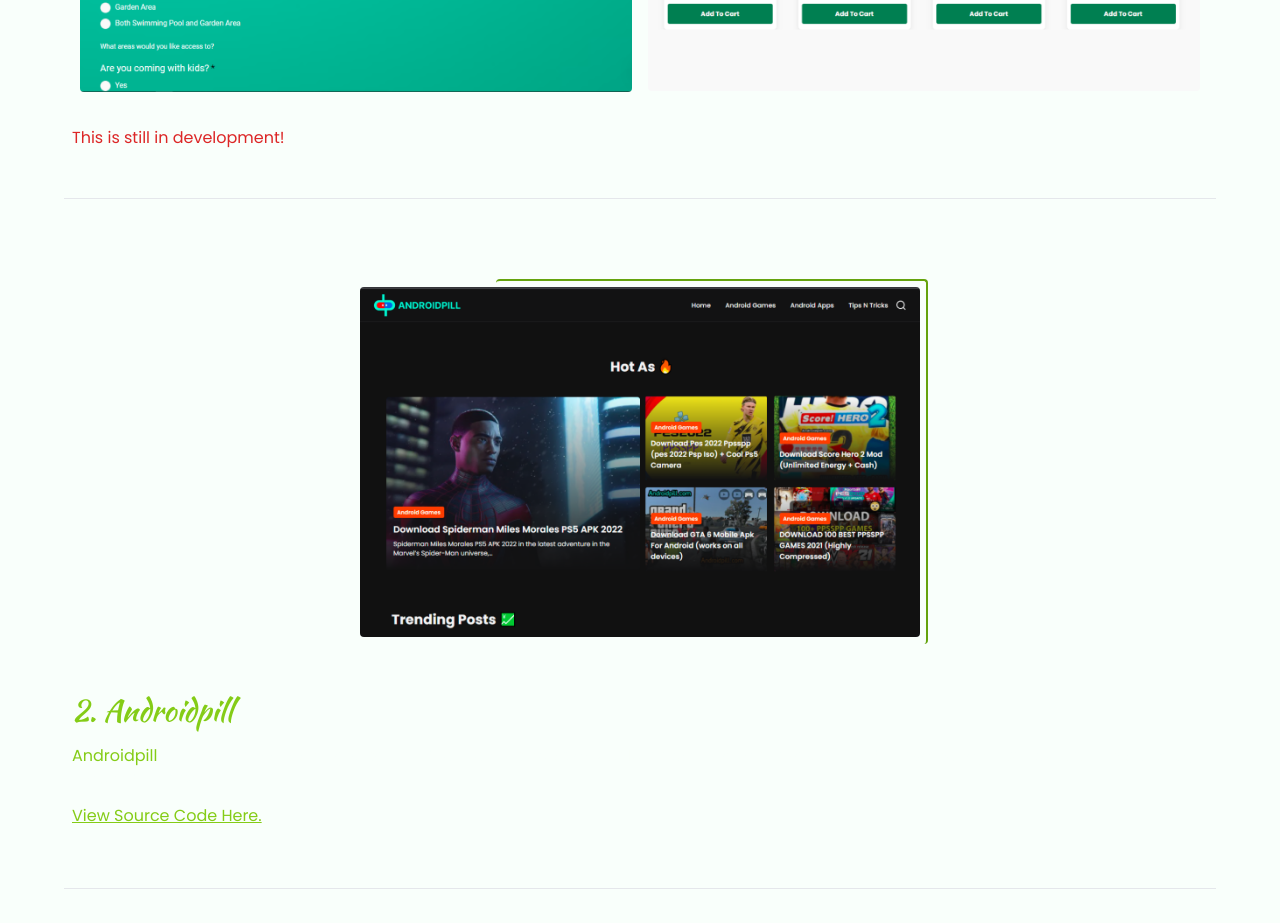
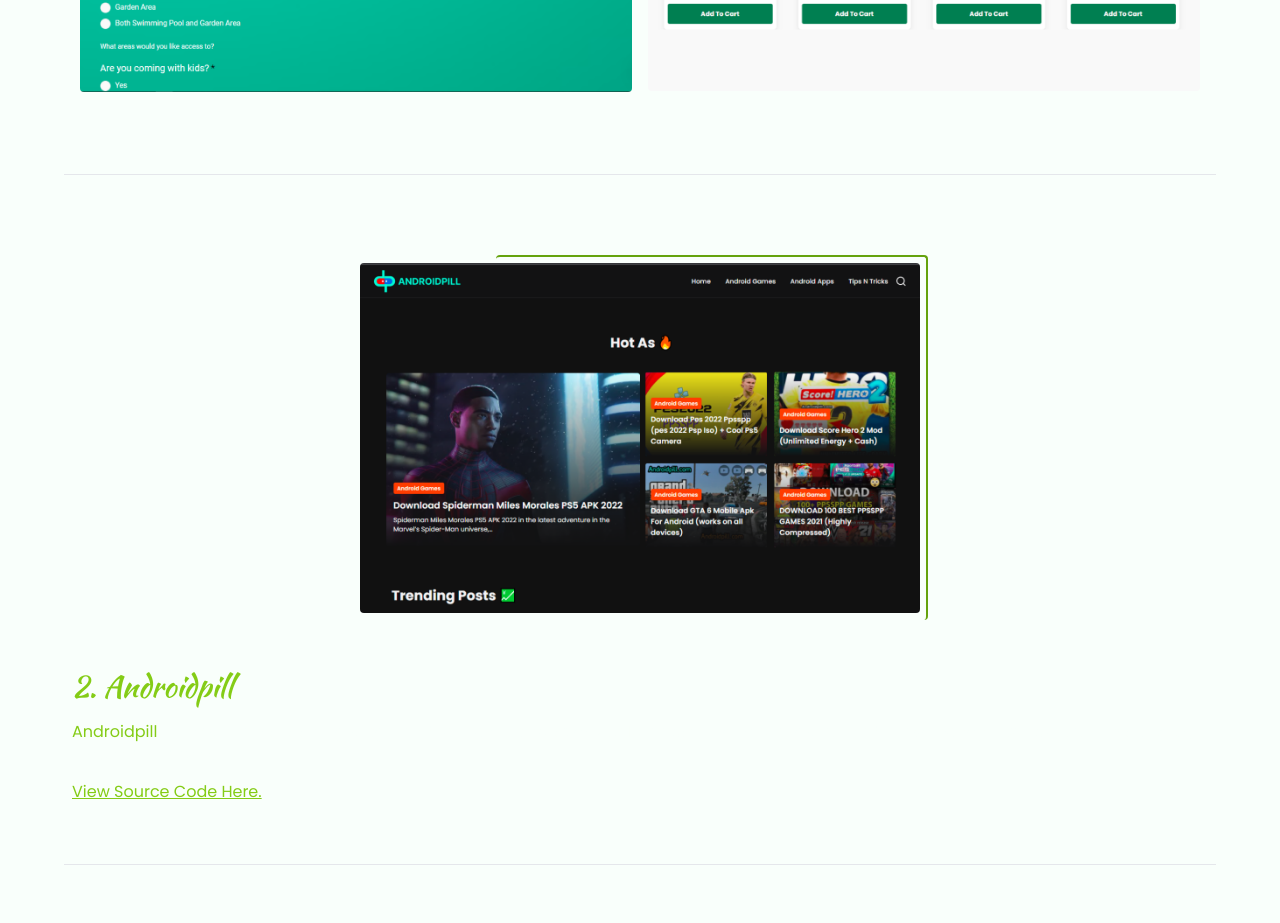
Before and after one commit to chinnaji/chi, a Next.js app: page /projects in a window 1280 px wide. Shown: the part 1096-2019 px from the top of the page. Built offline with nearby package versions, Linux system fonts and the light colour scheme.

Commit message:
removed development tag

```diff
--- a/pages/projects/index.js
+++ b/pages/projects/index.js
@@ -91,7 +91,7 @@
                 />
               </div>
             </div>
-            <p className="text-red-600">This is still in development!</p>
+            {/* <p className="text-red-600">This is still in development!</p> */}
           </div>
         </div>
       </div>
```
Also changed, not shown: components/Home/Skills.js (deleted).
